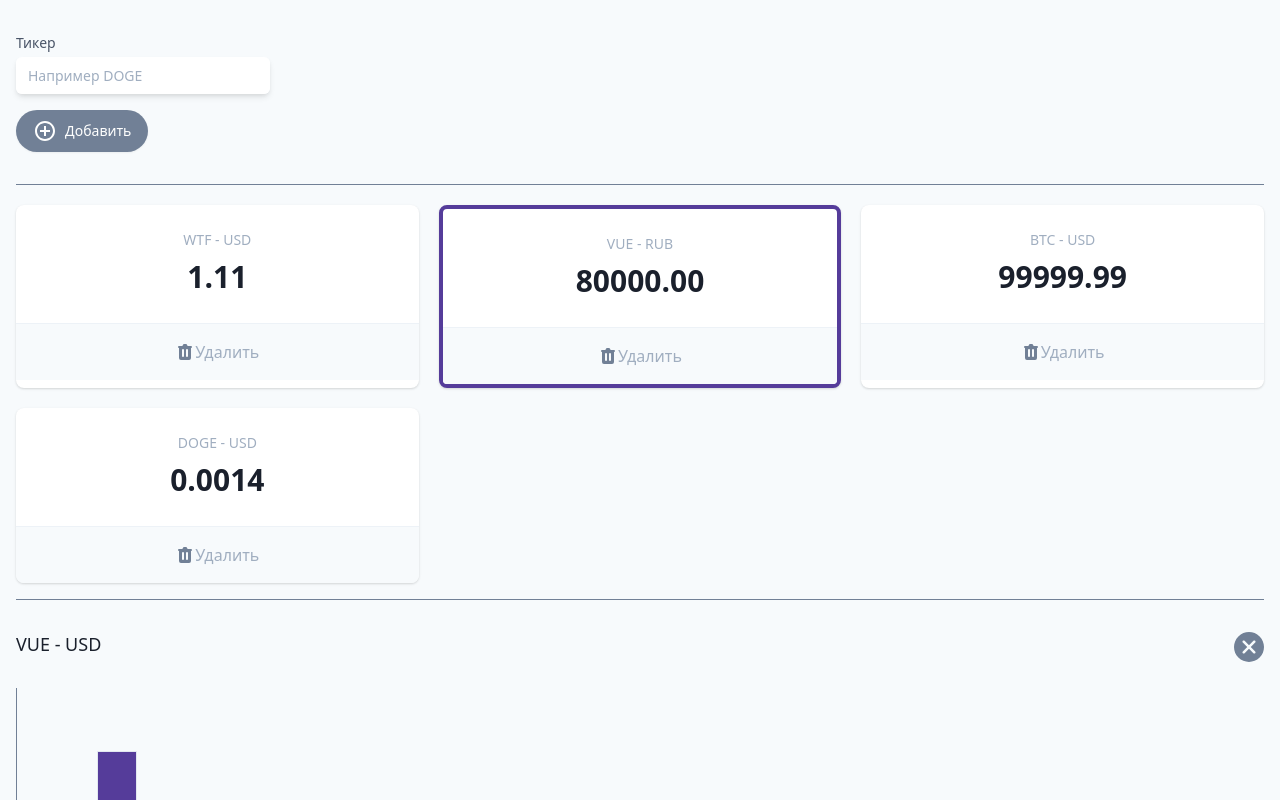
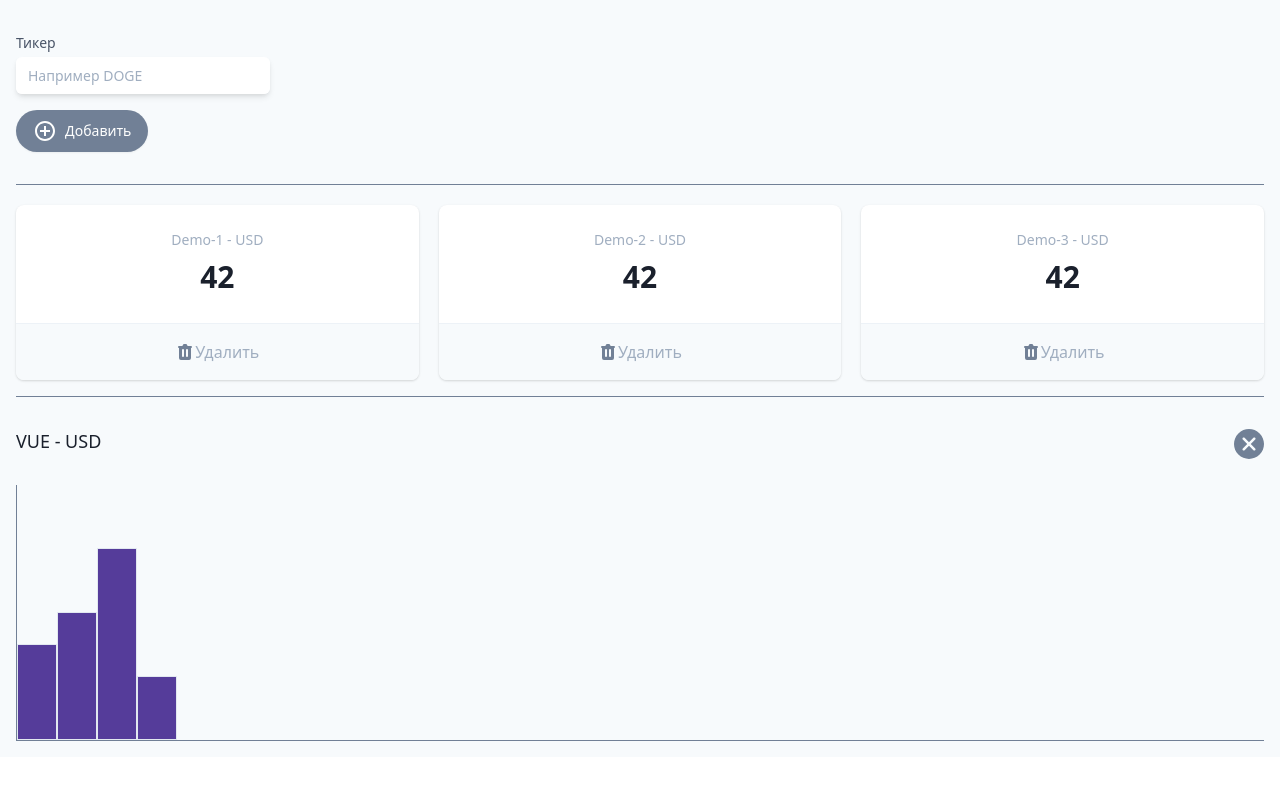
Before and after one commit to Fr3ud/cryptonomicon, a Vue app: page / in a window 1280 px wide. Shown: the top 800 px of the page. Built offline with nearby package versions, Linux system fonts and the light colour scheme.

Commit message:
feat: add ticker state and methods (bad practice)

```diff
--- a/src/App.vue
+++ b/src/App.vue
@@ -10,6 +10,8 @@
             >
             <div class="mt-1 relative rounded-md shadow-md">
               <input
+                v-model="ticker"
+                @keydown.enter="add"
                 type="text"
                 name="wallet"
                 id="wallet"
@@ -20,6 +22,7 @@
           </div>
         </div>
         <button
+          @click="add"
           type="button"
           class="my-4 inline-flex items-center py-2 px-4 border border-transparent shadow-sm text-sm leading-4 font-medium rounded-full text-white bg-gray-600 hover:bg-gray-700 transition-colors duration-300 focus:outline-none focus:ring-2 focus:ring-offset-2 focus:ring-gray-500"
         >
@@ -40,106 +43,25 @@
         </button>
       </section>
 
+      <template v-if="tickers.length">
         <hr class="w-full border-t border-gray-600 my-4" />
         <dl class="mt-5 grid grid-cols-1 gap-5 sm:grid-cols-3">
           <div
+            v-for="t in tickers"
+            :key="t.name"
             class="bg-white overflow-hidden shadow rounded-lg border-purple-800 border-solid cursor-pointer"
           >
             <div class="px-4 py-5 sm:p-6 text-center">
               <dt class="text-sm font-medium text-gray-500 truncate">
-              WTF - USD
+                {{ t.name }} - USD
               </dt>
-            <dd class="mt-1 text-3xl font-semibold text-gray-900">1.11</dd>
+              <dd class="mt-1 text-3xl font-semibold text-gray-900">
+                {{ t.price }}
+              </dd>
             </div>
             <div class="w-full border-t border-gray-200"></div>
             <button
-            class="flex items-center justify-center font-medium w-full bg-gray-100 px-4 py-4 sm:px-6 text-md text-gray-500 hover:text-gray-600 hover:bg-gray-200 hover:opacity-20 transition-all focus:outline-none"
-          >
-            <svg
-              class="h-5 w-5"
-              xmlns="http://www.w3.org/2000/svg"
-              viewBox="0 0 20 20"
-              fill="#718096"
-              aria-hidden="true"
-            >
-              <path
-                fill-rule="evenodd"
-                d="M9 2a1 1 0 00-.894.553L7.382 4H4a1 1 0 000 2v10a2 2 0 002 2h8a2 2 0 002-2V6a1 1 0 100-2h-3.382l-.724-1.447A1 1 0 0011 2H9zM7 8a1 1 0 012 0v6a1 1 0 11-2 0V8zm5-1a1 1 0 00-1 1v6a1 1 0 102 0V8a1 1 0 00-1-1z"
-                clip-rule="evenodd"
-              ></path>
-            </svg>
-            Удалить
-          </button>
-        </div>
-        <div
-          class="bg-white overflow-hidden shadow rounded-lg border-purple-800 border-solid border-4 cursor-pointer"
-        >
-          <div class="px-4 py-5 sm:p-6 text-center">
-            <dt class="text-sm font-medium text-gray-500 truncate">
-              VUE - RUB
-            </dt>
-            <dd class="mt-1 text-3xl font-semibold text-gray-900">80000.00</dd>
-          </div>
-          <div class="w-full border-t border-gray-200"></div>
-          <button
-            class="flex items-center justify-center font-medium w-full bg-gray-100 px-4 py-4 sm:px-6 text-md text-gray-500 hover:text-gray-600 hover:bg-gray-200 hover:opacity-20 transition-all focus:outline-none"
-          >
-            <svg
-              class="h-5 w-5"
-              xmlns="http://www.w3.org/2000/svg"
-              viewBox="0 0 20 20"
-              fill="#718096"
-              aria-hidden="true"
-            >
-              <path
-                fill-rule="evenodd"
-                d="M9 2a1 1 0 00-.894.553L7.382 4H4a1 1 0 000 2v10a2 2 0 002 2h8a2 2 0 002-2V6a1 1 0 100-2h-3.382l-.724-1.447A1 1 0 0011 2H9zM7 8a1 1 0 012 0v6a1 1 0 11-2 0V8zm5-1a1 1 0 00-1 1v6a1 1 0 102 0V8a1 1 0 00-1-1z"
-                clip-rule="evenodd"
-              ></path>
-            </svg>
-            Удалить
-          </button>
-        </div>
-        <div
-          class="bg-white overflow-hidden shadow rounded-lg border-purple-800 border-solid cursor-pointer"
-        >
-          <div class="px-4 py-5 sm:p-6 text-center">
-            <dt class="text-sm font-medium text-gray-500 truncate">
-              BTC - USD
-            </dt>
-            <dd class="mt-1 text-3xl font-semibold text-gray-900">99999.99</dd>
-          </div>
-          <div class="w-full border-t border-gray-200"></div>
-          <button
-            class="flex items-center justify-center font-medium w-full bg-gray-100 px-4 py-4 sm:px-6 text-md text-gray-500 hover:text-gray-600 hover:bg-gray-200 hover:opacity-20 transition-all focus:outline-none"
-          >
-            <svg
-              class="h-5 w-5"
-              xmlns="http://www.w3.org/2000/svg"
-              viewBox="0 0 20 20"
-              fill="#718096"
-              aria-hidden="true"
-            >
-              <path
-                fill-rule="evenodd"
-                d="M9 2a1 1 0 00-.894.553L7.382 4H4a1 1 0 000 2v10a2 2 0 002 2h8a2 2 0 002-2V6a1 1 0 100-2h-3.382l-.724-1.447A1 1 0 0011 2H9zM7 8a1 1 0 012 0v6a1 1 0 11-2 0V8zm5-1a1 1 0 00-1 1v6a1 1 0 102 0V8a1 1 0 00-1-1z"
-                clip-rule="evenodd"
-              ></path>
-            </svg>
-            Удалить
-          </button>
-        </div>
-        <div
-          class="bg-white overflow-hidden shadow rounded-lg border-purple-800 border-solid cursor-pointer"
-        >
-          <div class="px-4 py-5 sm:p-6 text-center">
-            <dt class="text-sm font-medium text-gray-500 truncate">
-              DOGE - USD
-            </dt>
-            <dd class="mt-1 text-3xl font-semibold text-gray-900">0.0014</dd>
-          </div>
-          <div class="w-full border-t border-gray-200"></div>
-          <button
+              @click="handleDelete(t)"
               class="flex items-center justify-center font-medium w-full bg-gray-100 px-4 py-4 sm:px-6 text-md text-gray-500 hover:text-gray-600 hover:bg-gray-200 hover:opacity-20 transition-all focus:outline-none"
             >
               <svg
@@ -160,6 +82,8 @@
           </div>
         </dl>
         <hr class="w-full border-t border-gray-600 my-4" />
+      </template>
+
       <section class="relative">
         <h3 class="text-lg leading-6 font-medium text-gray-900 my-8">
           VUE - USD
@@ -200,7 +124,34 @@
 
 <script>
 export default {
-  name: "HelloWorld",
+  name: "App",
+
+  data() {
+    return {
+      ticker: "",
+      tickers: [
+        { name: "Demo-1", price: "42" },
+        { name: "Demo-2", price: "42" },
+        { name: "Demo-3", price: "42" },
+      ],
+    };
+  },
+
+  methods: {
+    add() {
+      const newTicker = {
+        name: this.ticker,
+        price: "42",
+      };
+
+      this.tickers.push(newTicker);
+      this.ticker = "";
+    },
+
+    handleDelete(tickerToRemove) {
+      this.tickers = this.tickers.filter((ticker) => ticker !== tickerToRemove);
+    },
+  },
 };
 </script>
 
```
Lines whose indentation alone changed are shown as unchanged.
